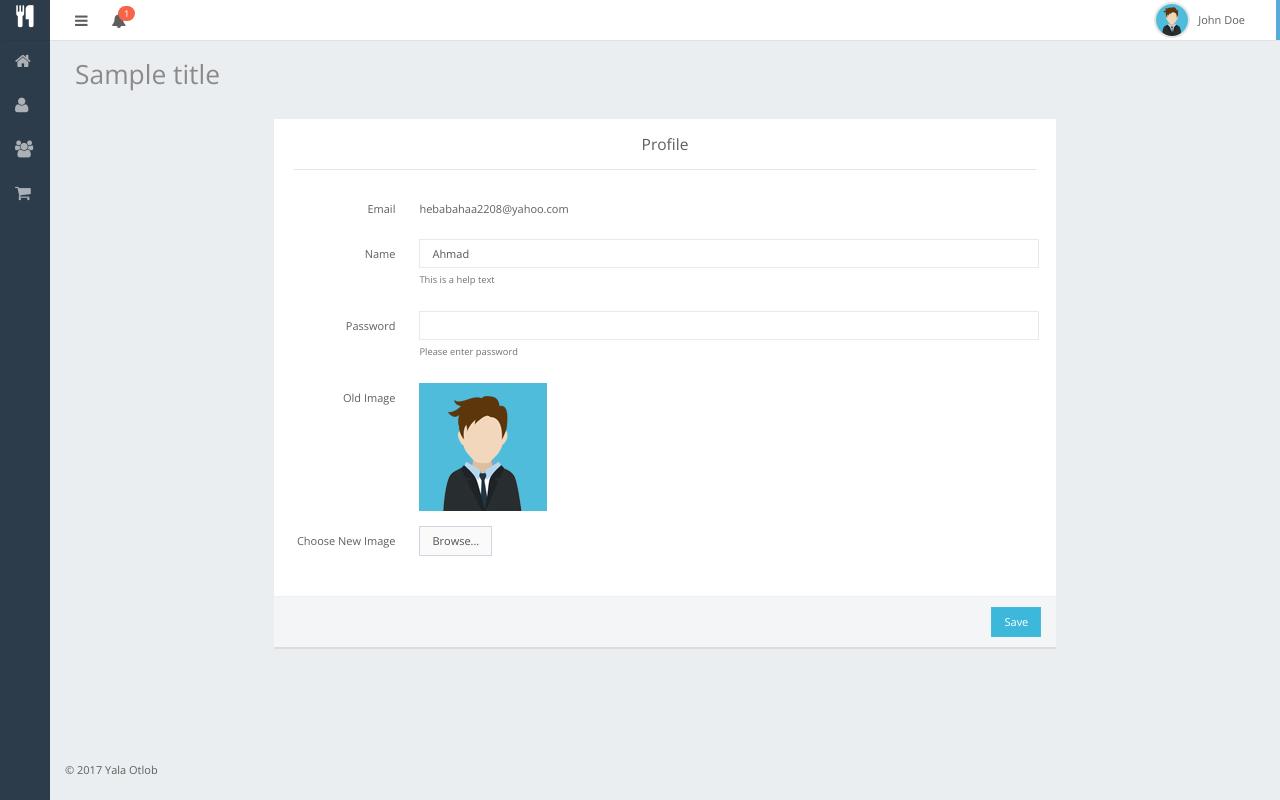
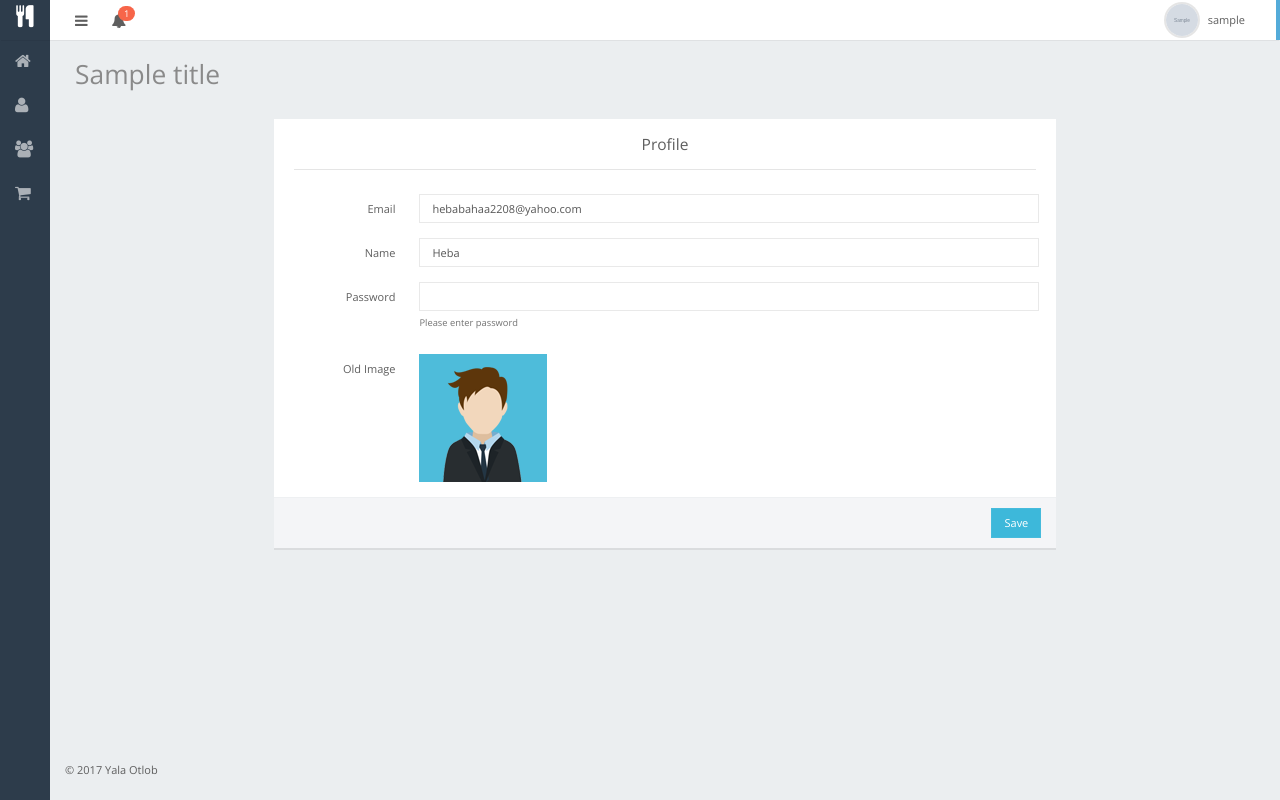
Before and after one commit to ezamlee/nodejs, a Node server app: template views/profile.ejs in a window 1280 px wide. Run offline with Node 20, Linux system fonts and the light colour scheme; the template is opened without the code that fills it: most values are stand-ins (such as "Sample title", 1, 10 or a date in 2020); grey boxes marked "Sample" are stand-in pictures; some libraries are stand-ins or nearby versions.

Commit message:
topNav updated

```diff
--- a/controllers/details.js
+++ b/controllers/details.js
@@ -1,7 +1,7 @@
 var express = require("express");
 var router = express.Router();
 router.get("/",function(req,resp){
-    resp.render("details",{title:"Order Details"});
+    resp.render("details",{title:"Order Details",username:"heba bahaa"});
 })
 
 module.exports = router;
--- a/controllers/groups.js
+++ b/controllers/groups.js
@@ -7,14 +7,16 @@ var router = express.Router();
 var async = require("async");
 
 router.get("/", function (req, resp) {
-        resp.render("groups", { title: "My Groups",});
+        resp.render("groups", { title: "My Groups", username:"heba bahaa"});
 })
+
 router.get("/list",function(req,resp){
     var id = "ahmed@gmail.com";
     users.find({"_id":id},(err,data) => {
         resp.send(data[0].groups);
     })
 })
+
 router.delete("/:groupname",(req,resp) => {
     var id = "ahmed@gmail.com";
     users.update( {"_id":id},{ $pull: { "groups" : { "name": req.params.groupname } } }, (err,data) =>{
--- a/controllers/home.js
+++ b/controllers/home.js
@@ -7,7 +7,7 @@ var router = express.Router();
 var async = require("async");
 
 router.get("/", function (req, resp) {
-        resp.render("home", { title: "Home",});
+        resp.render("home", { title: "Home",username:"heba bahaa"});
 })
 var friendsArray ;
 var newData;
@@ -17,7 +17,6 @@ router.get("/activityList",function(req,resp){
 
     users.find({"_id":id},(err,data) => {
         friendsArray = data[0].friends;
-
         orders.find({"owner": {$in: friendsArray}}, (err, data)=>{
           resp.send(data);
         })
@@ -26,10 +25,8 @@ router.get("/activityList",function(req,resp){
 })
 
 router.get("/userData",function(req,resp){
-
     var friendEmail = req.query.q;
     users.find({"_id":friendEmail},(err,data) => {
-        //console.log(data);
         resp.send(data);
     })
 
@@ -38,7 +35,6 @@ router.get("/userData",function(req,resp){
 router.get("/latestActivity",function(req,resp){
     var id = "ahmed@gmail.com";
     orders.find({"owner":id},(err,data) => {
-        console.log("orders",data);
         resp.send(data);
     })
 
--- a/controllers/order.js
+++ b/controllers/order.js
@@ -7,7 +7,7 @@ var router = express.Router();
 var async = require("async");
 
 router.get("/",function(req,resp){
-	resp.render("orders",{title:"Orders"});
+	resp.render("orders",{title:"Orders",username:"heba bahaa"});
 })
 router.get("/list",(req,resp)=>{
 	var id = "ahmed@gmail.com";
--- a/public/js/clientjs/friends.js
+++ b/public/js/clientjs/friends.js
@@ -88,8 +88,6 @@ $(document).ready(() => {
     $("html").on("click", ".removeFriend", (e) => {
         $('span.text-info:nth-child(1)').text(e.target.value);
         frndName = e.target.value;
-        console.log("friend name = ", frndName);
-
     })
 
     $("html").on("click", "button#remove", (e) => {
@@ -112,7 +110,6 @@ $(document).ready(() => {
         $.ajax({
             url:"friends/list",
             success:(data)=>{
-                console.log("array of friends ", data);
                 data.forEach((obj) => {
                     my_friend_list[my_friend_list.length] = obj;
                 })
--- a/views/friends.ejs
+++ b/views/friends.ejs
@@ -1,6 +1,7 @@
 <%include header %>
-    <%include topNav %>
+  <%include topNav %>
 
+<div id="container" class="effect mainnav-sm navbar-fixed">
 
   <div class="boxed">
 
--- a/views/profile.ejs
+++ b/views/profile.ejs
@@ -33,14 +33,15 @@
  									<!--Static-->
  									<div class="form-group">
  										<label class="col-md-2 control-label">Email</label>
- 										<div class="col-md-10"><p class="form-control-static">hebabahaa2208@yahoo.com</p></div>
+ 										<div class="col-md-10">
+                      <input type="text" class="form-control" id='email' value="hebabahaa2208@yahoo.com">
+                    </div>
  									</div>
  									<!--Text Input-->
  									<div class="form-group">
  										<label class="col-md-2 control-label" for="name">Name</label>
  										<div class="col-md-10">
- 											<input type="text" id="name" class="form-control" value="Ahmad">
- 											<small class="help-block">This is a help text</small>
+ 											<input type="text" id="name" class="form-control" value="Heba">
  										</div>
  									</div>
  									<!--Password-->
@@ -57,21 +58,21 @@
  											<img src="img/av1.png">
  										</div>
  									</div>
- 									<div class="form-group">
+ 									<!-- <div class="form-group">
  										<label class="col-md-2 control-label">Choose New Image</label>
  										<div class="col-md-10">
  											<span class="pull-left btn btn-default btn-file">
  											Browse... <input type="file">
  											</span>
  										</div>
- 									</div>
-
+ 									</div> -->
+                  <div class="panel-footer text-right" style="margin:15px -20px -25px">
+                    <button class="btn btn-info" id="save" type="submit">Save</button>
+                  </div>
  								</form>
  								<!--===================================================-->
  								<!-- END BASIC FORM ELEMENTS -->
-                <div class="panel-footer text-right">
-                  <button class="btn btn-info" type="submit">Save</button>
-                </div>
+
 
  							</div>
  						</div>
--- a/views/topNav.ejs
+++ b/views/topNav.ejs
@@ -1,3 +1,4 @@
+
   <div id="container" class="effect mainnav-sm navbar-fixed">
 
   <!--NAVBAR-->
@@ -82,12 +83,13 @@
 
           <!--User dropdown-->
           <!--~~~~~~~~~~~~~~~~~~~~~~~~~~~~~~~~-->
+
           <li id="dropdown-user" class="dropdown">
             <a href="" data-toggle="dropdown" class="dropdown-toggle text-right">
               <span class="pull-left">
-                <img class="img-circle img-user media-object" src="img/av1.png" alt="Profile Picture">
+                <img class="img-circle img-user media-object" src="img/<%= img %>" alt="Profile Picture">
               </span>
-              <div class="username hidden-xs">John Doe</div>
+              <div class="username hidden-xs" id="username_place"><%= username %> </div>
             </a>
 
 
```
Also changed, not shown: controllers/friends.js (+6 -8 lines), controllers/profile.js (+14 -2 lines), public/js/clientjs/profile.js (added, +17 -0 lines).
